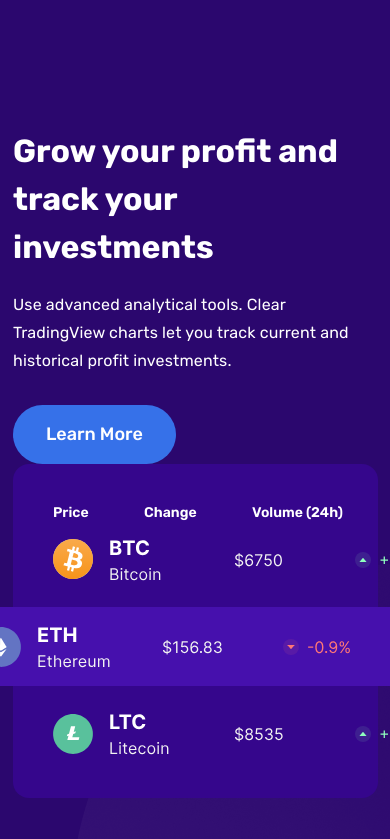
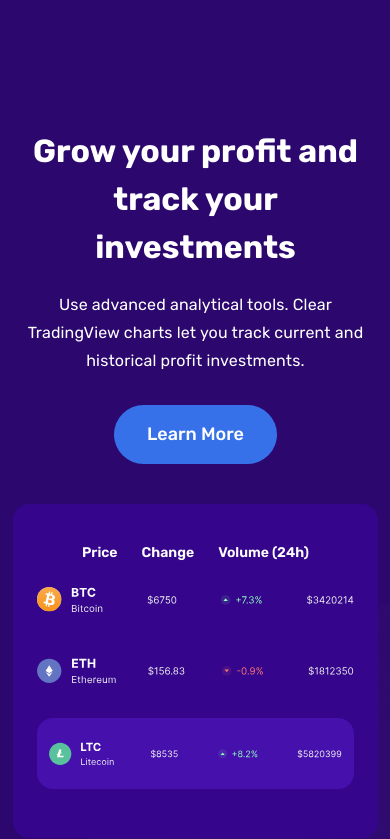
Before and after one commit to Bogdan08st/build_Crappo, a plain HTML site: page index.html in a window 390 px wide. Shown: the part 6421-7260 px from the top of the page. Drawn offline with Linux system fonts and the light colour scheme.

Commit message:
feat: grow-profit and function

```diff
--- a/assets/js/custom.js
+++ b/assets/js/custom.js
@@ -205,3 +205,22 @@ const InstallCalculate = function(){
     })
 };
 document.querySelector('.calculate') ? InstallCalculate() : null;
+
+
+const FeaturesRandomElement = ()=>{
+    const elements = document.querySelectorAll('.row-description .element')
+
+    setInterval(()=>{
+        elements.forEach(element =>{
+            element.classList.remove('active');
+        });
+
+        //add random nomber by element
+        const randomNomber = Math.floor(Math.random() * elements.length);
+
+        //add active class to element
+        elements[randomNomber].classList.add('active');
+
+    }, 2000);
+}
+document.querySelector('.features') ? FeaturesRandomElement() : null;
--- a/index.html
+++ b/index.html
@@ -700,7 +700,7 @@
                         <div class="subtitle">
                             Get full statistic information about the behaviour of buyers and sellers will help you to make the decision.
                         </div>
-                        <a class="btn btn-default">Learn More</a>
+                        <a class="btn btn-default" href="#">Learn More</a>
                     </div>
 
                     <div class="chart">
@@ -775,7 +775,7 @@
                     <div class="text-content">
                         <div class="title">Grow your profit and track your investments</div>
                         <div class="subtitle">Use advanced analytical tools. Clear TradingView charts let you track current and historical profit investments.</div>
-                        <a href="" class="btn btn-default">Learn More</a>
+                        <a href="#" class="btn btn-default">Learn More</a>
                     </div>
                     <div class="img-container">
                         <div class="base">
@@ -791,7 +791,7 @@
                                 </div>
                                 <div class="row-description">
                                     <div class="element bts">
-                                        <svg width="521.000000" height="47.000000" viewBox="0 0 521 47" fill="none">
+                                        <svg width="521" height="47" viewBox="0 0 521 47" fill="none">
                                             <desc>
                                                 Created with Pixso.
                                             </desc>
--- a/style.css
+++ b/style.css
@@ -1001,6 +1001,9 @@ header .nav-account #register:hover {
   gap: 24px;
   flex-direction: column;
 }
+.features .grow-profit .img-container .base .row-description .element {
+  transition: all 1s;
+}
 .features .grow-profit .img-container .base .row-description .element.active {
   padding: 16px 52px 16px 40px;
   border-radius: 16px;
@@ -1050,6 +1053,15 @@ footer {
   .features .detailed-statistics .img-container img {
     width: 100%;
     height: 100%;
+  }
+  .features .grow-profit .row {
+    justify-content: center;
+  }
+  .features .grow-profit .text-content {
+    text-align: center;
+  }
+  .features .grow-profit .img-container {
+    padding-top: 40px;
   }
 }
 @media screen and (max-width: 991px) {
@@ -1132,6 +1144,18 @@ footer {
   .features .detailed-statistics .text-content {
     padding-top: 30px;
   }
+  .features .grow-profit .img-container .base {
+    padding: 40px 24px 40px 24px;
+  }
+  .features .grow-profit .img-container .base .row-description .element svg {
+    width: 100%;
+  }
+  .features .grow-profit .img-container .base .row-description .element.active {
+    padding: 12px;
+    transform: translate(0);
+    max-width: 610px;
+    width: 100%;
+  }
 }
 @media screen and (max-width: 767px) {
   .first-screen .col {
```
Also changed, not shown: Design.png (added), style.min.css, 1 other file.
